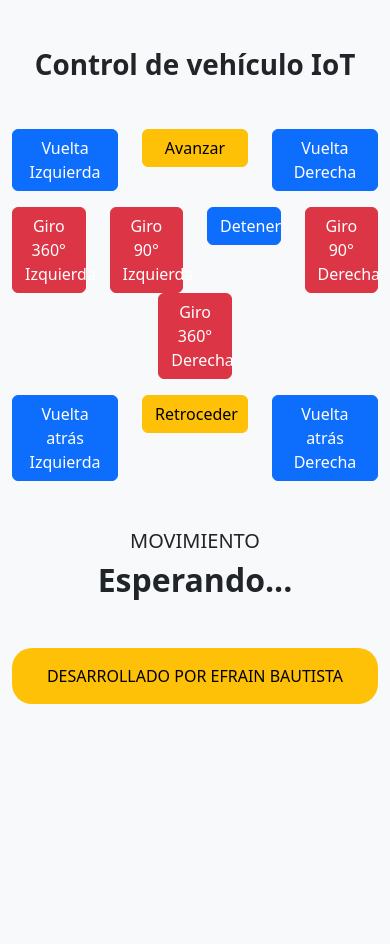
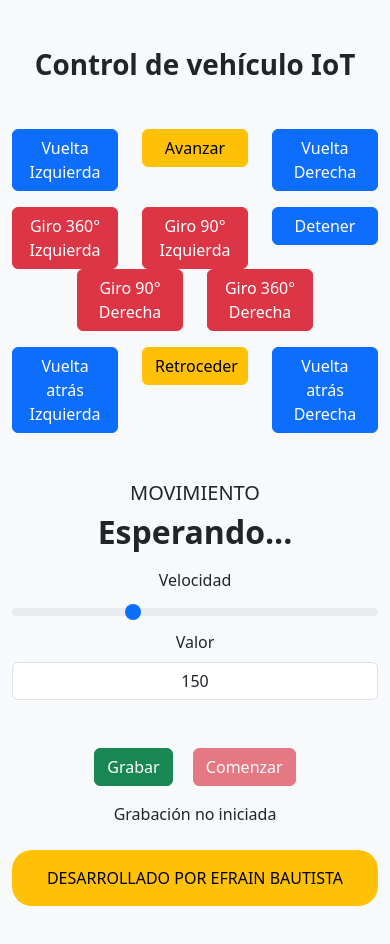
Before and after one commit to EfrainBM/iot-vehicle-control, a plain HTML site: page index.html in a window 390 px wide. Before the commit the page ends 844 px from the top, so only its background shows below. Drawn offline with nearby package versions, Linux system fonts and the light colour scheme; no server answers.

Commit message:
Update index Velocidad.html

```diff
--- a/index.html
+++ b/index.html
@@ -1,61 +1,80 @@
 <!DOCTYPE html>
 <html lang="es">
 <head>
-    <meta charset="UTF-8">
-    <meta name="viewport" content="width=device-width, initial-scale=1.0">
+    <meta charset="UTF-8" />
+    <meta name="viewport" content="width=device-width, initial-scale=1" />
     <title>Control de Vehículo IoT</title>
-    <link href="https://cdn.jsdelivr.net/npm/bootstrap@5.3.3/dist/css/bootstrap.min.css" rel="stylesheet">
-    <link rel="stylesheet" href="css/styles.css">
+    <link href="https://cdn.jsdelivr.net/npm/bootstrap@5.3.3/dist/css/bootstrap.min.css" rel="stylesheet" />
+    <link rel="stylesheet" href="css/styles.css" />
 </head>
 <body class="text-center">
-
     <div class="container py-5">
         <h1 class="mb-5">Control de vehículo IoT</h1>
 
+        <!-- Botones principales de control -->
         <div class="row justify-content-center mb-3">
             <div class="col-4 col-md-2">
-                <button class="btn btn-primary w-100" onclick="enviarComando('V_ADE_IZQ')">Vuelta Izquierda</button>
+                <button class="btn btn-primary w-100" onclick="procesarComando('V_ADE_IZQ')">Vuelta Izquierda</button>
             </div>
             <div class="col-4 col-md-2">
-                <button class="btn btn-warning w-100" onclick="enviarComando('ADELANTE')">Avanzar</button>
+                <button class="btn btn-warning w-100" onclick="procesarComando('ADELANTE')">Avanzar</button>
             </div>
             <div class="col-4 col-md-2">
-                <button class="btn btn-primary w-100" onclick="enviarComando('V_ADE_DER')">Vuelta Derecha</button>
+                <button class="btn btn-primary w-100" onclick="procesarComando('V_ADE_DER')">Vuelta Derecha</button>
             </div>
         </div>
 
         <div class="row justify-content-center mb-3">
-            <div class="col-3 col-md-2">
-                <button class="btn btn-danger w-100" onclick="enviarComando('G_360_IZQ')">Giro 360° Izquierda</button>
+            <div class="col-4 col-md-2">
+                <button class="btn btn-danger w-100" onclick="procesarComando('G_360_IZQ')">Giro 360° Izquierda</button>
             </div>
-            <div class="col-3 col-md-2">
-                <button class="btn btn-danger w-100" onclick="enviarComando('G_90_IZQ')">Giro 90° Izquierda</button>
+            <div class="col-4 col-md-2">
+                <button class="btn btn-danger w-100" onclick="procesarComando('G_90_IZQ')">Giro 90° Izquierda</button>
             </div>
-            <div class="col-3 col-md-2">
-                <button class="btn btn-primary w-100" onclick="enviarComando('DETENER')">Detener</button>
+            <div class="col-4 col-md-2">
+                <button class="btn btn-primary w-100" onclick="procesarComando('DETENER')">Detener</button>
             </div>
-            <div class="col-3 col-md-2">
-                <button class="btn btn-danger w-100" onclick="enviarComando('G_90_DER')">Giro 90° Derecha</button>
+            <div class="col-4 col-md-2">
+                <button class="btn btn-danger w-100" onclick="procesarComando('G_90_DER')">Giro 90° Derecha</button>
             </div>
-            <div class="col-3 col-md-2">
-                <button class="btn btn-danger w-100" onclick="enviarComando('G_360_DER')">Giro 360° Derecha</button>
+            <div class="col-4 col-md-2">
+                <button class="btn btn-danger w-100" onclick="procesarComando('G_360_DER')">Giro 360° Derecha</button>
             </div>
         </div>
 
         <div class="row justify-content-center mb-5">
             <div class="col-4 col-md-2">
-                <button class="btn btn-primary w-100" onclick="enviarComando('V_ATR_IZQ')">Vuelta atrás Izquierda</button>
+                <button class="btn btn-primary w-100" onclick="procesarComando('V_ATR_IZQ')">Vuelta atrás Izquierda</button>
             </div>
             <div class="col-4 col-md-2">
-                <button class="btn btn-warning w-100" onclick="enviarComando('ATRAS')">Retroceder</button>
+                <button class="btn btn-warning w-100" onclick="procesarComando('ATRAS')">Retroceder</button>
             </div>
             <div class="col-4 col-md-2">
-                <button class="btn btn-primary w-100" onclick="enviarComando('V_ATR_DER')">Vuelta atrás Derecha</button>
+                <button class="btn btn-primary w-100" onclick="procesarComando('V_ATR_DER')">Vuelta atrás Derecha</button>
             </div>
         </div>
 
         <h5>MOVIMIENTO</h5>
-        <h2 id="movimientoActual" class="mb-5">Esperando...</h2>
+        <h2 id="movimientoActual" class="mb-3">Esperando...</h2>
+
+        <!-- Barra de velocidad -->
+        <div class="row justify-content-center align-items-center mb-5">
+            <div class="col-md-4">
+                <label for="velocidadSlider" class="form-label">Velocidad</label>
+                <input type="range" class="form-range" min="100" max="255" step="1" id="velocidadSlider" oninput="actualizarVelocidad()" value="150" />
+            </div>
+            <div class="col-md-2">
+                <label for="velocidadValor" class="form-label">Valor</label>
+                <input type="text" id="velocidadValor" class="form-control text-center" value="150" readonly />
+            </div>
+        </div>
+
+        <!-- Botones de grabación y ejecución -->
+        <div class="mb-4">
+            <button id="btnGrabar" class="btn btn-success me-3" onclick="iniciarGrabacion()">Grabar</button>
+            <button id="btnComenzar" class="btn btn-danger" onclick="comenzarGrabacion()" disabled>Comenzar</button>
+            <p id="estadoGrabacion" class="mt-3">Grabación no iniciada</p>
+        </div>
 
         <footer class="bg-warning text-black py-3">
             DESARROLLADO POR EFRAIN BAUTISTA
```
